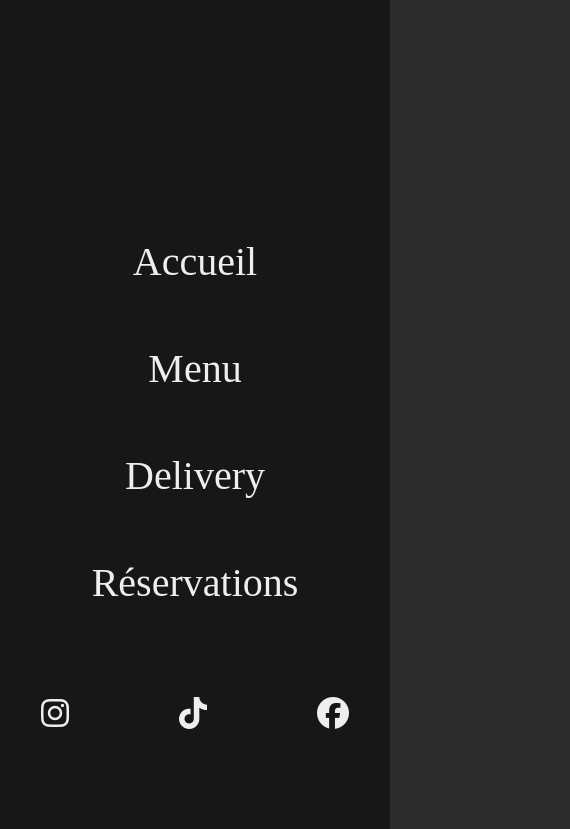
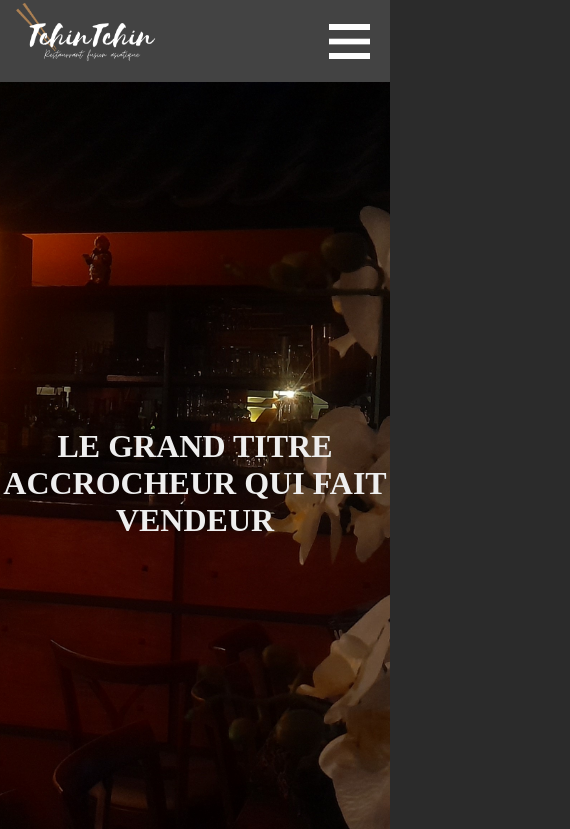
Before and after one commit to Sime-81/Tchin_Tchin_Site, a plain HTML site: page index.html in a window 390 px wide. Shown: the top 829 px of the page, 570 px wide, since content can reach past the window. Drawn offline with Linux system fonts and the light colour scheme.

Commit message:
finalisation du responsive du site il ne reste plus que le menu mobile à finir

```diff
--- a/index.html
+++ b/index.html
@@ -31,7 +31,9 @@
             <a href="https://www.facebook.com/profile.php?id=100089563465436"><i class="fa-brands fa-facebook"></i></a>
 
         </div>
-        <img src="assets/menu-btn.png" alt="menu hamburger" class="menu-hamburger">
+        <div class="hamburger-container">
+            <img src="assets/menu-btn.png" alt="menu hamburger" class="menu-hamburger">
+        </div>
     </nav>
 
     <header>
--- a/style.css
+++ b/style.css
@@ -89,11 +89,15 @@ nav {
 
 /* Menu Hamburger pour téléphone */
 
+.hamburger-container {
+    display: none;
+    position: relative;
+    margin: 0 20px;
+}
 .menu-hamburger {
+    display: none;
     height: 35px;
-    position: absolute;
-    top: 35px;
-    right: 30px;
+    cursor: pointer;
 }
 
 /* header présentation du resto */
@@ -111,6 +115,7 @@ header {
 header h1 {
     text-transform: uppercase;
     font-size: 2.5rem;
+    text-align: center;
 }
 
 /* Section description */
@@ -132,7 +137,7 @@ header h1 {
 }
 
 .description-container .text {
-    width: 1000px;
+    width: 90%;
 }
 
 .description-container h1 {
@@ -225,9 +230,6 @@ footer {
     header h1 {
         font-size: 2.3rem;
     }
-    .description-container .text{
-        width: 750px;
-    }
 }
 @media screen and (max-width:970px){
     header h1 {
@@ -238,7 +240,6 @@ footer {
 @media screen and (max-width:900px){
     nav {
         position: static;
-        justify-content: start;
     }
     .menu-direction {
         position: fixed;
@@ -246,6 +247,7 @@ footer {
         width: 100%;
         height: 100vh;
         top: 0;
+        top: -100%;
         z-index: 1;
     }
     .menu-direction ul {
@@ -260,12 +262,14 @@ footer {
     .media {
         position: fixed;
         z-index: 1;
+        background: #181717;
         width: 100%;
-        bottom: 100px;
+        top: -100%;
     }
     .logo {
         position: relative;
         height: 80px;
+        margin: 20px;
     }
     .logo img{
         position: absolute;
@@ -278,4 +282,23 @@ footer {
         padding: 15px;
         font-size: 2rem;
     }
+    .hamburger-container {
+        display: block;
+    }
+    .menu-hamburger {
+        display: block;
+    }
 }
+@media screen and (max-width:830px){
+    .text h1 {
+        font-size: 2.5rem;
+    }
+    .text p {
+        font-size: 1rem;
+    }
+}
+@media screen and (max-width:650px){
+    .text h1 {
+        font-size: 2rem;
+    }
+}
```
